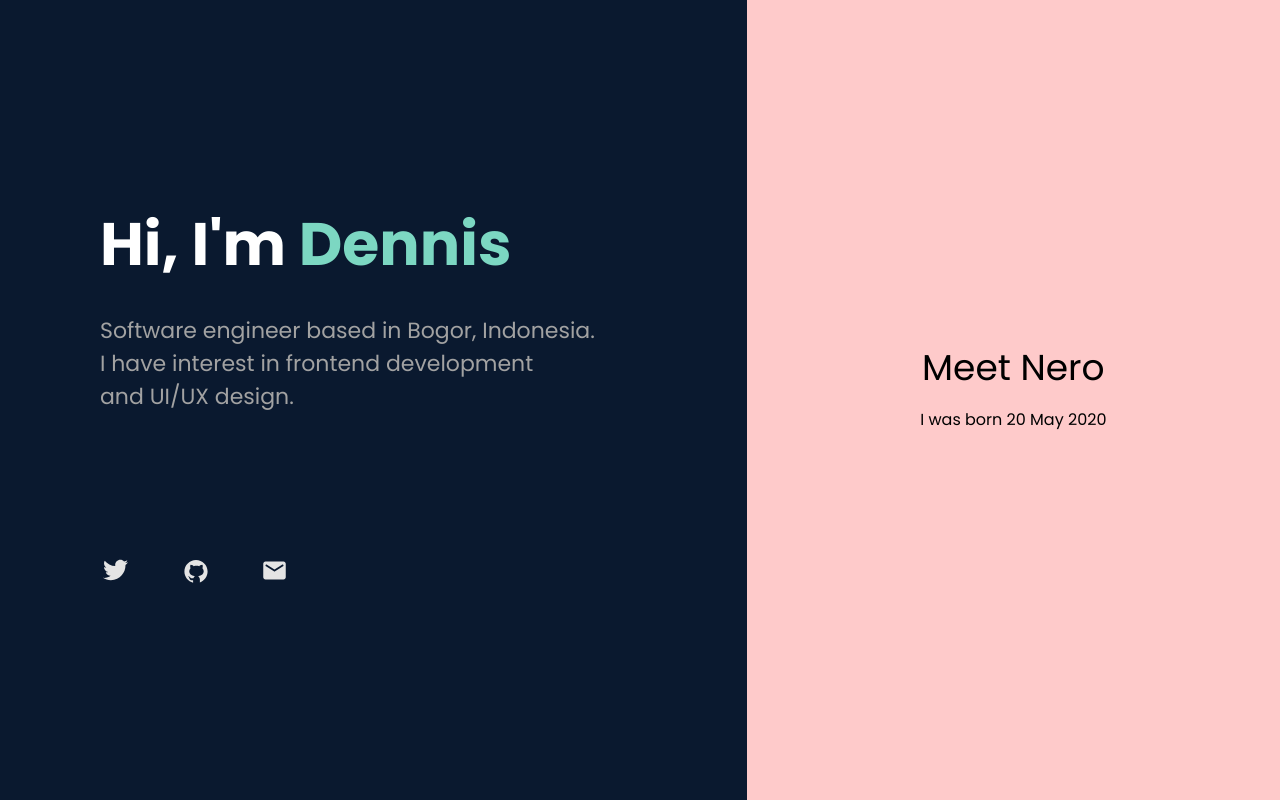
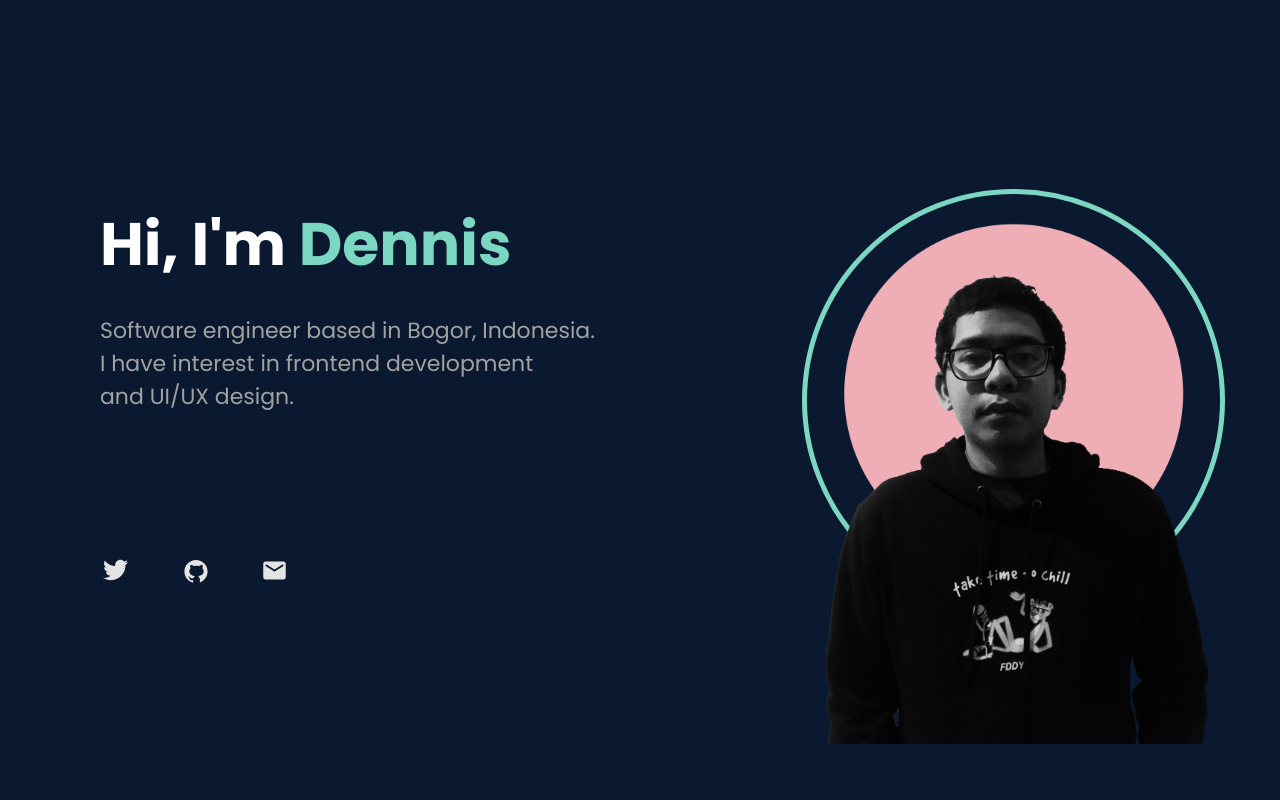
Before and after one commit to kecoaberotak/kecoaberotak-portfolio-website, a React (Vite) app: page / in a window 1280 px wide. Shown: the top 800 px of the page. Built offline with nearby package versions, Linux system fonts and the light colour scheme.

Commit message:
add hero image dan bikin component Hero.jsx

```diff
--- /dev/null
+++ b/src/components/elements/Hero.jsx
@@ -0,0 +1,11 @@
+const Hero = () => {
+  return(
+    <div className="bg-biruDark h-screen flex justify-center items-center flex-col p-10">
+      <div className="w-[423px] h-[423px] rounded-full bg-transparent border-[5px] border-biruLight">
+        <img src="/dennis.png" alt="Dennis" className="object-contain"/>
+      </div>
+    </div>
+  );
+}
+
+export default Hero;
--- a/src/components/fragments/ScrollSection.jsx
+++ b/src/components/fragments/ScrollSection.jsx
@@ -1,10 +1,9 @@
+import Hero from "../elements/Hero";
+
 const ScrollSection = () => {
   return(
     <section className="w-full md:w-5/12 ml-auto">
-      <div className="bg-red-200 h-screen flex justify-center items-center flex-col p-10">
-        <h2 className="text-4xl mb-5">Meet Nero</h2>
-        <p className="mb-5">I was born 20 May 2020</p>
-      </div>
+      <Hero/>
       <div className="bg-red-50 h-screen flex justify-center items-center flex-col p-10">
         <h2 className="text-4xl mb-5">I love food</h2>
         <p className="mb-5">Bones, Pallets, and more!</p>
--- a/tailwind.config.js
+++ b/tailwind.config.js
@@ -19,7 +19,7 @@ export default {
       },
       fontFamily: {
         poppins: ['Poppins'],
-      }
+      },
     },
   },
   plugins: [],
```
Also changed, not shown: public/dennis.png (added).
